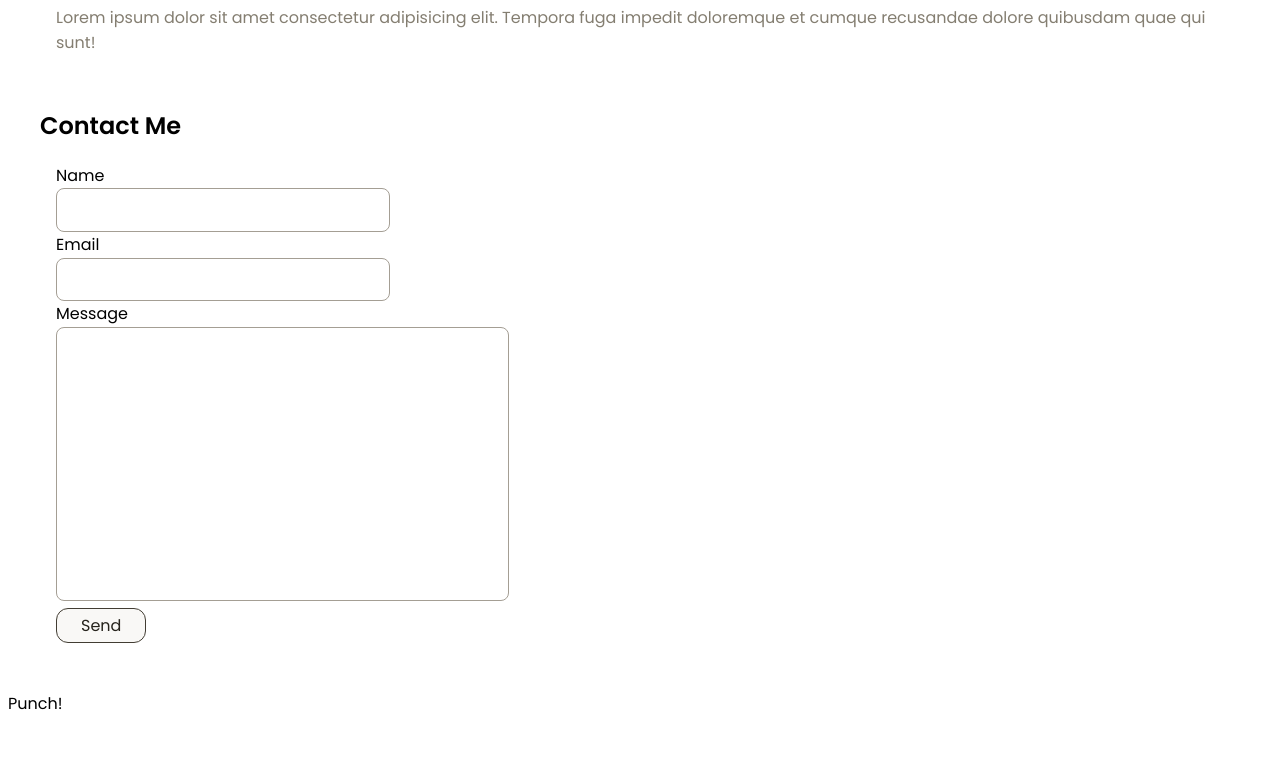
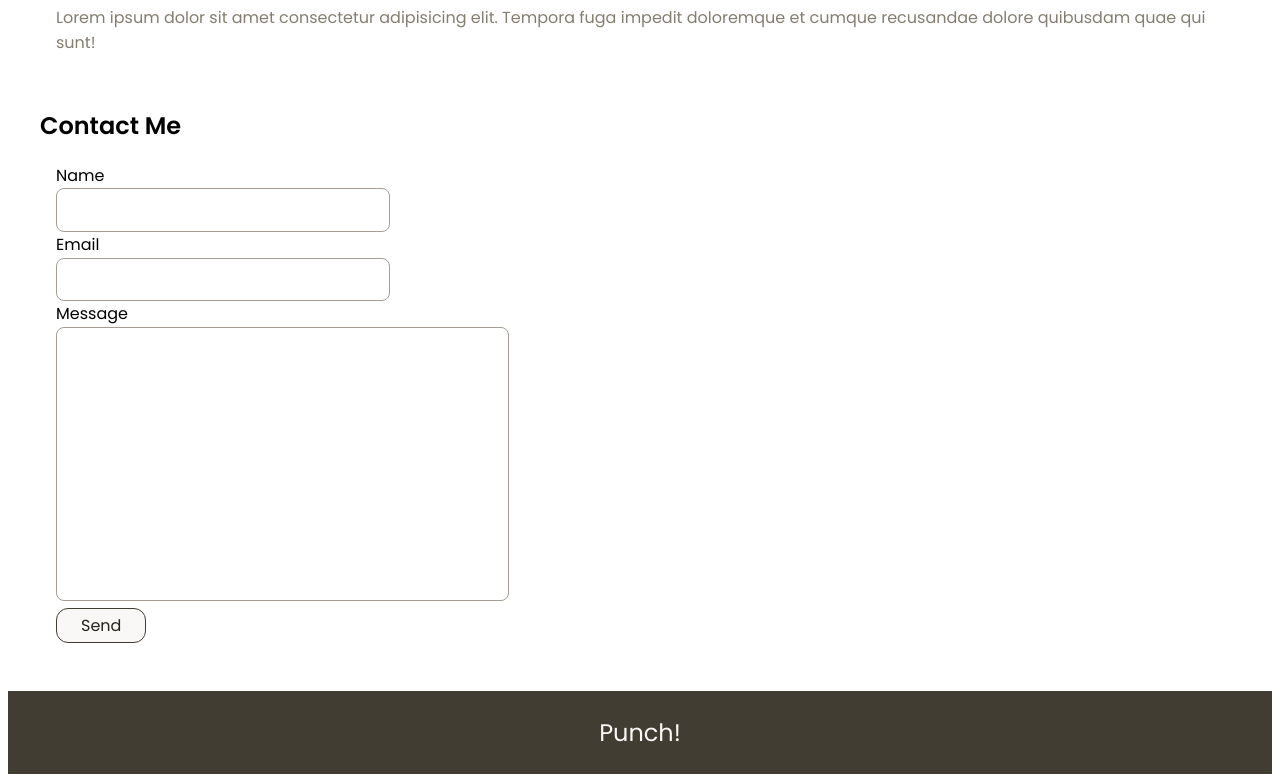
Before and after one commit to codingluan/learn-css-today, a website: page index.html in a window 1280 px wide. Shown: the part 1145-1927 px from the top of the page. Before the commit the page ends 1869 px from the top, so only its background shows below. Drawn offline with Linux system fonts and the light colour scheme.

Commit message:
Add footer styles

```diff
--- a/index.html
+++ b/index.html
@@ -67,7 +67,7 @@
             </form>
         </section>
     </main>
-    <footer>Punch!</footer>
+    <footer class="footer">Punch!</footer>
 </body>
 
 </html>
--- a/style.css
+++ b/style.css
@@ -119,3 +119,12 @@ body {
     box-shadow: 0 0 9px 0 var(--color-grey-700);
     color: var(--color-grey-100);
 }
+
+/* FOOTER */
+.footer {
+    background-color: var(--color-grey-900);
+    padding: 1.5rem;
+    color: var(--color-grey-100);
+    font-size: 1.5rem;
+    text-align: center;
+}
```
